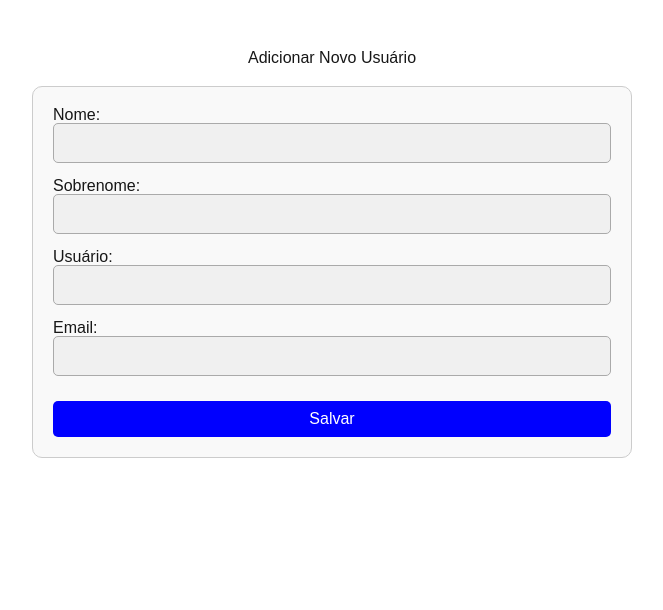
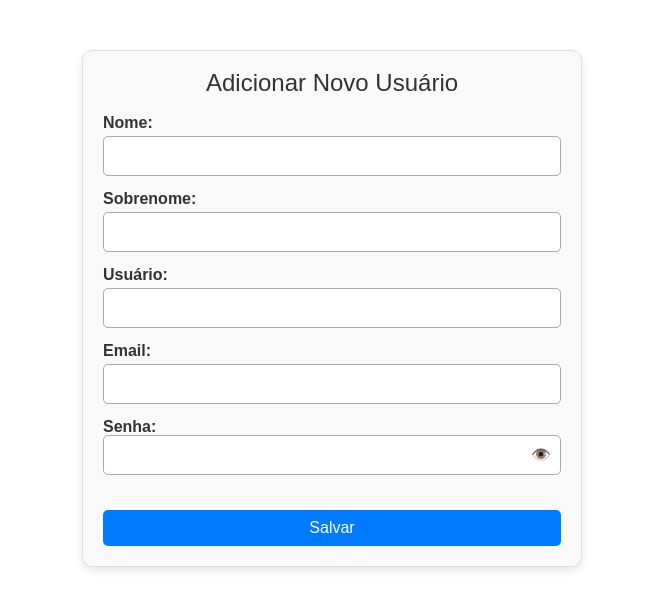
Before and after one commit to betechvera/dashboard, a Next.js app: page /user/new in a window 1280 px wide. Shown: the top 610 px of the page, without its empty margins (308-971 px from the left). Built offline with nearby package versions, Linux system fonts and the light colour scheme.

Commit message:
add password register

```diff
--- a/src/pages/user/edit/[id].tsx
+++ b/src/pages/user/edit/[id].tsx
@@ -8,6 +8,7 @@ interface User {
     lastName: string;
     username: string;
     email: string;
+    password: string;
 }
 
 export default function EditUserPage() {
@@ -20,18 +21,28 @@ export default function EditUserPage() {
         lastName: "",
         username: "",
         email: "",
+        password: "",
     });
+
+    const [showPassword, setShowPassword] = useState(false);
 
     useEffect(() => {
         if (id) {
-            const token = "fake-token-123"; // 🔥 Use um token real se necessário
+            const token = "fake-token-123";
             axios
-                .get<User>(`/api/user/${id}`, {
-                    headers: {
-                        Authorization: `Bearer ${token}`,
-                    },
+                .get<User>(`/api/user/${id}`, { // 🔥 Define explicitamente que 'data' é do tipo 'User'
+                    headers: { Authorization: `Bearer ${token}` },
                 })
-                .then(({ data }) => setForm(data))
+                .then(({ data }) => {
+                    setForm({
+                        id: data.id,
+                        name: data.name,
+                        lastName: data.lastName, // 🔥 Agora TypeScript reconhece 'lastName'
+                        username: data.username,
+                        email: data.email,
+                        password: "", // 🔥 Mantém a senha vazia por segurança
+                    });
+                })
                 .catch((error) => console.error("Erro ao buscar usuário:", error));
         }
     }, [id]);
@@ -42,13 +53,22 @@ export default function EditUserPage() {
 
     const handleSubmit = async (e: React.FormEvent) => {
         e.preventDefault();
+
+        const formattedData = {
+            name: form.name,
+            last_name: form.lastName, // 🔥 Converte `lastName` para `last_name`
+            username: form.username,
+            email: form.email,
+            password: form.password,
+        };
+
         try {
             const token = "fake-token-123";
-            await axios.put(`/api/user/${id}`, form, {
+            await axios.put(`/api/user/${id}`, formattedData, {
                 headers: { Authorization: `Bearer ${token}` },
             });
 
-            router.push("/user"); // 🔥 Redireciona para a lista de usuários
+            router.push("/user");
         } catch (error) {
             console.error("Erro ao editar usuário", error);
         }
@@ -66,7 +86,7 @@ export default function EditUserPage() {
                 </label>
                 <label style={styles.label}>
                     Sobrenome:
-                    <input type="text" name="last_name" value={form.lastName} onChange={handleChange} required style={styles.input} />
+                    <input type="text" name="lastName" value={form.lastName} onChange={handleChange} required style={styles.input} />
                 </label>
                 <label style={styles.label}>
                     Usuário:
@@ -75,6 +95,22 @@ export default function EditUserPage() {
                 <label style={styles.label}>
                     Email:
                     <input type="email" name="email" value={form.email} onChange={handleChange} required style={styles.input} />
+                </label>
+                <label style={styles.label}>
+                    Senha:
+                    <div style={styles.passwordContainer}>
+                        <input
+                            type={showPassword ? "text" : "password"}
+                            name="password"
+                            value={form.password}
+                            onChange={handleChange}
+                            required
+                            style={styles.passwordInput}
+                        />
+                        <button type="button" onClick={() => setShowPassword(!showPassword)} style={styles.eyeButton}>
+                            {showPassword ? "🙈" : "👁️"}
+                        </button>
+                    </div>
                 </label>
                 <div style={styles.buttonContainer}>
                     <button type="submit" style={styles.saveButton}>💾 Salvar</button>
@@ -85,7 +121,7 @@ export default function EditUserPage() {
     );
 }
 
-// 🔥 Estilos
+// 🎨 Estilos
 const styles = {
     container: {
         maxWidth: "500px",
@@ -123,6 +159,26 @@ const styles = {
         fontSize: "16px",
         marginTop: "5px",
     },
+    passwordContainer: {
+        display: "flex",
+        alignItems: "center",
+        position: "relative" as const,
+    },
+    passwordInput: {
+        flex: 1,
+        padding: "10px",
+        border: "1px solid #aaa",
+        borderRadius: "5px",
+        fontSize: "16px",
+    },
+    eyeButton: {
+        position: "absolute" as const,
+        right: "10px",
+        background: "none",
+        border: "none",
+        cursor: "pointer",
+        fontSize: "16px",
+    },
     buttonContainer: {
         display: "flex",
         justifyContent: "space-between",
--- a/src/pages/user/new.tsx
+++ b/src/pages/user/new.tsx
@@ -4,11 +4,14 @@ import axios from "axios";
 
 export default function NewUserPage() {
     const [form, setForm] = useState({
-        firstName: "",
+        name: "",
         lastName: "",
         username: "",
         email: "",
+        password: "",
     });
+
+    const [showPassword, setShowPassword] = useState(false);
     const router = useRouter();
 
     const handleChange = (e: React.ChangeEvent<HTMLInputElement>) => {
@@ -17,108 +20,137 @@ export default function NewUserPage() {
 
     const handleSubmit = async (e: React.FormEvent) => {
         e.preventDefault();
+
+        console.log("Enviando usuário:", form);
+
+        const formattedData = {
+            name: form.name,
+            last_name: form.lastName, // 🔥 Converte para last_name antes de enviar
+            username: form.username,
+            email: form.email,
+            password: form.password,
+        };
+
         try {
-            await axios.post("/api/user", form);
-            router.push("/user"); // Redireciona após sucesso
+            const token = "fake-token-123";
+            await axios.post("/api/user", formattedData, {
+                headers: { Authorization: `Bearer ${token}` },
+            });
+
+            router.push("/user");
         } catch (error) {
             console.error("Erro ao adicionar usuário", error);
         }
     };
 
     return (
-        <div style={{ maxWidth: "600px", margin: "50px auto", textAlign: "center" }}>
-            <h1 style={{ textAlign: "center", marginBottom: "20px" }}>Adicionar Novo Usuário</h1>
-            <form
-                onSubmit={handleSubmit}
-                style={{
-                    display: "flex",
-                    flexDirection: "column",
-                    gap: "15px",
-                    padding: "20px",
-                    border: "1px solid #ccc",
-                    borderRadius: "10px",
-                    backgroundColor: "#f9f9f9"
-                }}
-            >
-                <label style={{ display: "flex", flexDirection: "column", textAlign: "left" }}>
+        <div style={styles.container}>
+            <h1 style={styles.title}>Adicionar Novo Usuário</h1>
+            <form onSubmit={handleSubmit} style={styles.form}>
+                <label style={styles.label}>
                     Nome:
-                    <input
-                        type="text"
-                        name="firstName"
-                        value={form.firstName}
-                        onChange={handleChange}
-                        required
-                        style={{
-                            padding: "10px",
-                            border: "1px solid #aaa",
-                            borderRadius: "5px",
-                            backgroundColor: "#f0f0f0"
-                        }}
-                    />
+                    <input type="text" name="name" value={form.name} onChange={handleChange} required style={styles.input} />
                 </label>
-                <label style={{ display: "flex", flexDirection: "column", textAlign: "left" }}>
+                <label style={styles.label}>
                     Sobrenome:
-                    <input
-                        type="text"
-                        name="last_name"
-                        value={form.lastName}
-                        onChange={handleChange}
-                        required
-                        style={{
-                            padding: "10px",
-                            border: "1px solid #aaa",
-                            borderRadius: "5px",
-                            backgroundColor: "#f0f0f0"
-                        }}
-                    />
+                    <input type="text" name="lastName" value={form.lastName} onChange={handleChange} required style={styles.input} />
                 </label>
-                <label style={{ display: "flex", flexDirection: "column", textAlign: "left" }}>
+                <label style={styles.label}>
                     Usuário:
-                    <input
-                        type="text"
-                        name="username"
-                        value={form.username}
-                        onChange={handleChange}
-                        required
-                        style={{
-                            padding: "10px",
-                            border: "1px solid #aaa",
-                            borderRadius: "5px",
-                            backgroundColor: "#f0f0f0"
-                        }}
-                    />
+                    <input type="text" name="username" value={form.username} onChange={handleChange} required style={styles.input} />
                 </label>
-                <label style={{ display: "flex", flexDirection: "column", textAlign: "left" }}>
+                <label style={styles.label}>
                     Email:
-                    <input
-                        type="email"
-                        name="email"
-                        value={form.email}
-                        onChange={handleChange}
-                        required
-                        style={{
-                            padding: "10px",
-                            border: "1px solid #aaa",
-                            borderRadius: "5px",
-                            backgroundColor: "#f0f0f0"
-                        }}
-                    />
+                    <input type="email" name="email" value={form.email} onChange={handleChange} required style={styles.input} />
                 </label>
-                <button
-                    type="submit"
-                    style={{
-                        marginTop: "10px",
-                        padding: "10px",
-                        background: "blue",
-                        color: "white",
-                        border: "none",
-                        borderRadius: "5px",
-                        cursor: "pointer"
-                    }}
-                >
-                    Salvar
-                </button>
+                <label style={styles.label}>
+                    Senha:
+                    <div style={styles.passwordContainer}>
+                        <input
+                            type={showPassword ? "text" : "password"}
+                            name="password"
+                            value={form.password}
+                            onChange={handleChange}
+                            required
+                            style={styles.passwordInput}
+                        />
+                        <button type="button" onClick={() => setShowPassword(!showPassword)} style={styles.eyeButton}>
+                            {showPassword ? "🙈" : "👁️"}
+                        </button>
+                    </div>
+                </label>
+                <button type="submit" style={styles.submitButton}>Salvar</button>
             </form>
         </div>
     );
 }
+
+// 🎨 Estilos
+const styles = {
+    container: {
+        maxWidth: "500px",
+        margin: "50px auto",
+        padding: "20px",
+        textAlign: "center" as const,
+        border: "1px solid #ddd",
+        borderRadius: "10px",
+        backgroundColor: "#f9f9f9",
+        boxShadow: "0px 4px 10px rgba(0, 0, 0, 0.1)",
+    },
+    title: {
+        fontSize: "24px",
+        marginBottom: "20px",
+        color: "#333",
+    },
+    form: {
+        display: "flex",
+        flexDirection: "column" as const,
+        gap: "15px",
+    },
+    label: {
+        display: "flex",
+        flexDirection: "column" as const,
+        textAlign: "left" as const,
+        fontSize: "16px",
+        fontWeight: "bold",
+        color: "#333",
+    },
+    input: {
+        padding: "10px",
+        border: "1px solid #aaa",
+        borderRadius: "5px",
+        backgroundColor: "#fff",
+        fontSize: "16px",
+        marginTop: "5px",
+    },
+    passwordContainer: {
+        display: "flex",
+        alignItems: "center",
+        position: "relative" as const,
+    },
+    passwordInput: {
+        flex: 1,
+        padding: "10px",
+        border: "1px solid #aaa",
+        borderRadius: "5px",
+        fontSize: "16px",
+    },
+    eyeButton: {
+        position: "absolute" as const,
+        right: "10px",
+        background: "none",
+        border: "none",
+        cursor: "pointer",
+        fontSize: "16px",
+    },
+    submitButton: {
+        marginTop: "20px",
+        padding: "10px",
+        backgroundColor: "#007bff",
+        color: "white",
+        border: "none",
+        borderRadius: "5px",
+        fontSize: "16px",
+        cursor: "pointer",
+    },
+};
```
